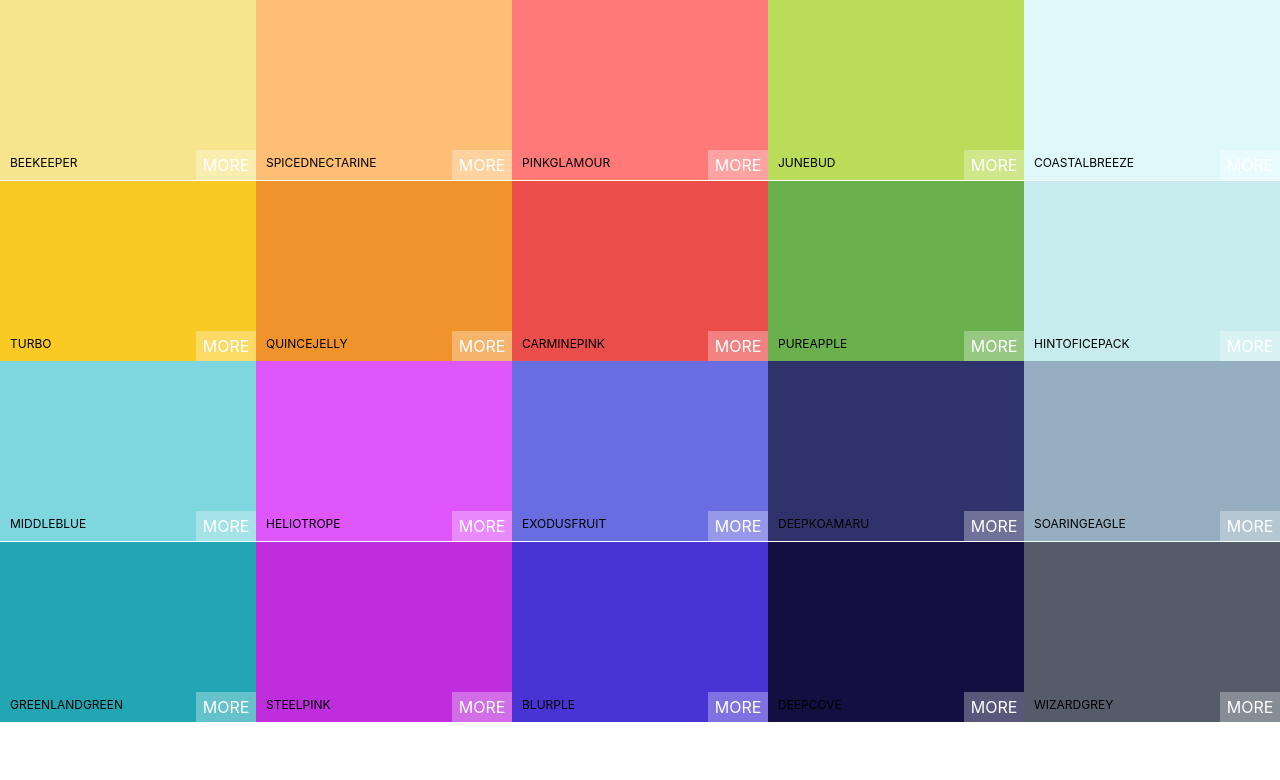
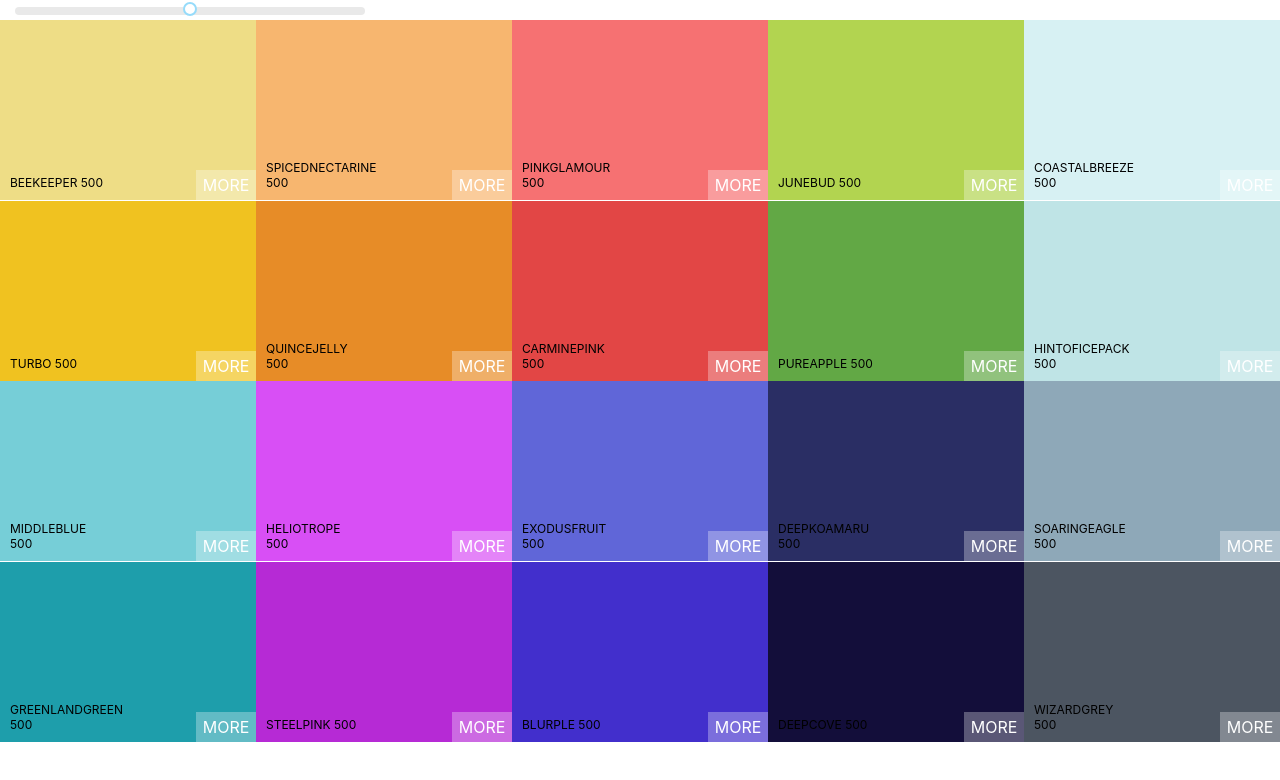
Before and after one commit to Lakshayagg/color-project, a React (Create React App) app: page / in a window 1280 px wide. Shown: the top 780 px of the page. Built offline with nearby package versions, Linux system fonts and the light colour scheme.

Commit message:
add color change slider

```diff
--- a/package.json
+++ b/package.json
@@ -7,7 +7,9 @@
     "@testing-library/jest-dom": "^4.2.4",
     "@testing-library/react": "^9.5.0",
     "@testing-library/user-event": "^7.2.1",
+    "chroma-js": "^2.1.0",
     "gh-pages": "^2.2.0",
+    "rc-slider": "^9.2.4",
     "react": "^16.13.1",
     "react-copy-to-clipboard": "^5.0.2",
     "react-dom": "^16.13.1",
--- a/src/App.js
+++ b/src/App.js
@@ -1,10 +1,12 @@
 import React, { Component } from 'react';
 import Palette from './Palette';
 import SeedColors from './SeedColors';
+import { generatePalette } from './colorHelpers';
+
 class App extends Component {
   render() {
     return (
-      <Palette {...SeedColors[4]} />
+      <Palette palette={generatePalette(SeedColors[4])} />
     );
   }
 }
--- a/src/Palette.css
+++ b/src/Palette.css
@@ -4,3 +4,30 @@
 .Palette-colors{
     height: 90%;
 }
+
+.slider{
+    width: 350px;
+    margin :0 15px;
+    display: inline-block;
+}
+
+.rc-slider-track {
+    background-color: transparent;
+}
+
+.rc-slider-rail {
+    height: 8px;
+}
+.rc-slider-handl,
+.rc-slider-handl:active,
+.rc-slider-handl:focus,
+.rc-slider-handle:hover {
+    background-color: green;
+    outline: none;
+    border: 2px solid green;
+    box-shadow: none;
+    width: 13px;
+    height:13px;
+    margin-left: -7px;
+    margin-top: -3px;
+}
--- a/src/Palette.js
+++ b/src/Palette.js
@@ -1,14 +1,36 @@
 import React, { Component } from 'react';
+import 'rc-slider/assets/index.css';
 import ColorBox from './ColorBox';
 import './Palette.css';
+import Slider from 'rc-slider';
+
 
 class Palette extends Component {
+    constructor(props) {
+        super(props);
+        this.state = { level: 500 };
+        this.changeLevel = this.changeLevel.bind(this);
+    }
+    changeLevel(level) {
+        //console.log(level)
+        this.setState({ level: level });
+    }
     render() {
-        const colorBoxes = this.props.colors.map(color => (
-            <ColorBox background={color.color} name={color.name} />
+        const colorBoxes = this.props.palette.colors[this.state.level].map(color => (
+            <ColorBox background={color.hex} name={color.name} />
         ));
         return (
             <div className="Palette">
+                <div className='slider'>
+                    <Slider
+                        defaultValue={this.state.level}
+                        min={100}
+                        max={900}
+                        step={100}
+                        onAfterChange={this.changeLevel}
+                    />
+                </div>
+
                 <div className="Palette-colors">
                     {colorBoxes}
                 </div>
--- /dev/null
+++ b/src/colorHelpers.js
@@ -0,0 +1,45 @@
+import chroma from 'chroma-js';
+
+const levels = [50, 100, 200, 300, 400, 500, 600, 700, 800, 900];
+function generatePalette(starterPalette) {
+    let newPalette = {
+        paletteName: starterPalette.paletteName,
+        id: starterPalette.id,
+        emoji: starterPalette.emoji,
+        colors: {}
+    }
+    for (let level of levels) {
+        newPalette.colors[level] = [];
+    }
+    for (let color of starterPalette.colors) {
+        let scale = getScale(color.color, 10).reverse();
+        for (let i in scale) {
+            newPalette.colors[levels[i]].push({
+                name: `${color.name} ${levels[i]}`,
+                id: color.name.toLowerCase().replace(/ /g, "-"),
+                hex: scale[i],
+                rgb: chroma(scale[i]).css(),
+                rgba: chroma(scale[i]).css().replace("rgb", "rgba").replace(")", ",1.0)")
+            })
+        }
+    }
+    return newPalette;
+}
+
+function getRange(hexColor) {
+    const end = "#fff";
+    return [
+        chroma(hexColor)
+            .darken(1.4)
+            .hex(),
+        hexColor,
+        end
+    ];
+}
+function getScale(hexColor, numberOfColor) {
+    return chroma
+        .scale(getRange(hexColor))
+        .mode("lab")
+        .colors(numberOfColor);
+}
+export { generatePalette };
```
Also changed, not shown: 1 other file (tests, documents, lock files or other folders).
